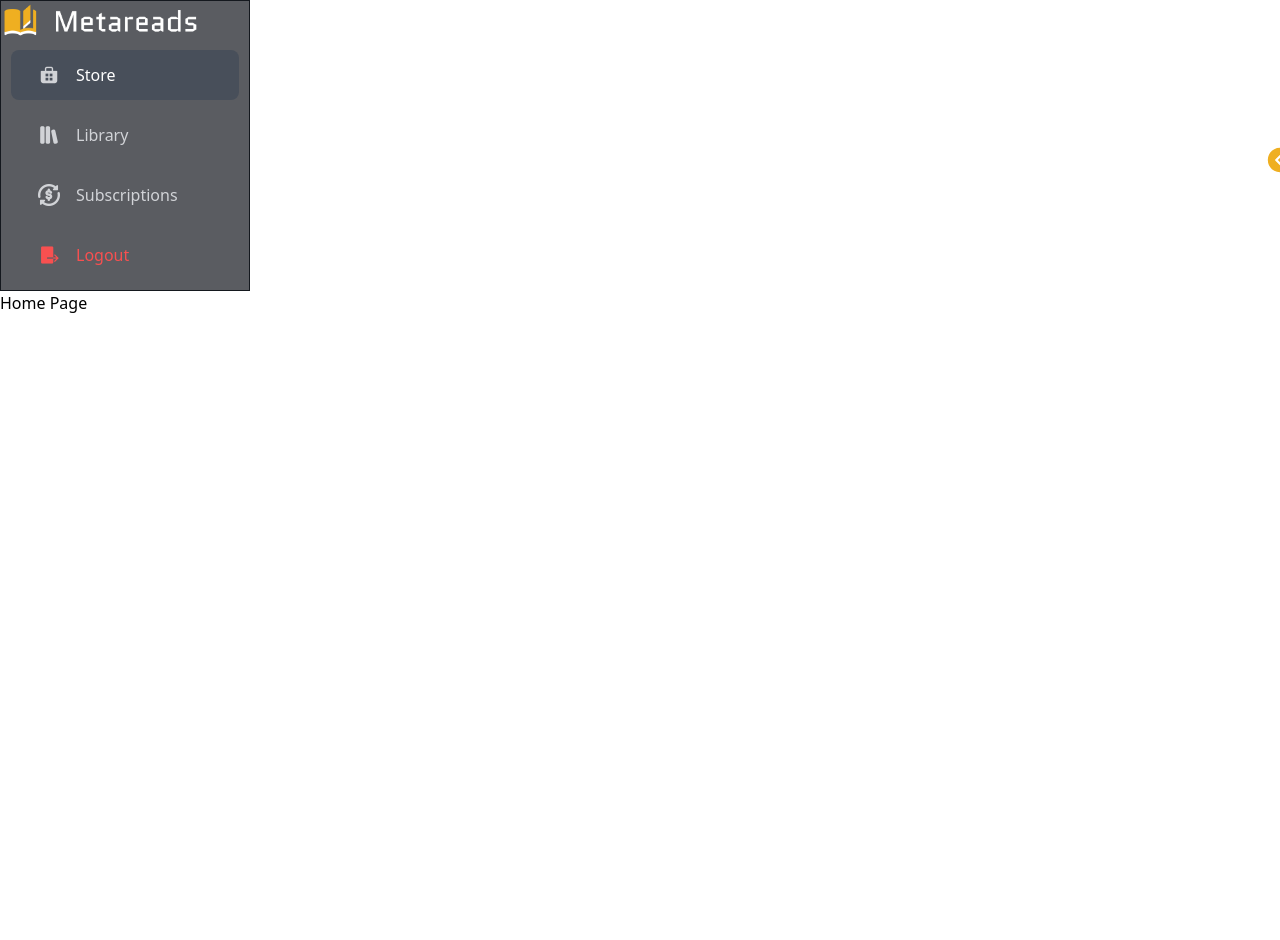
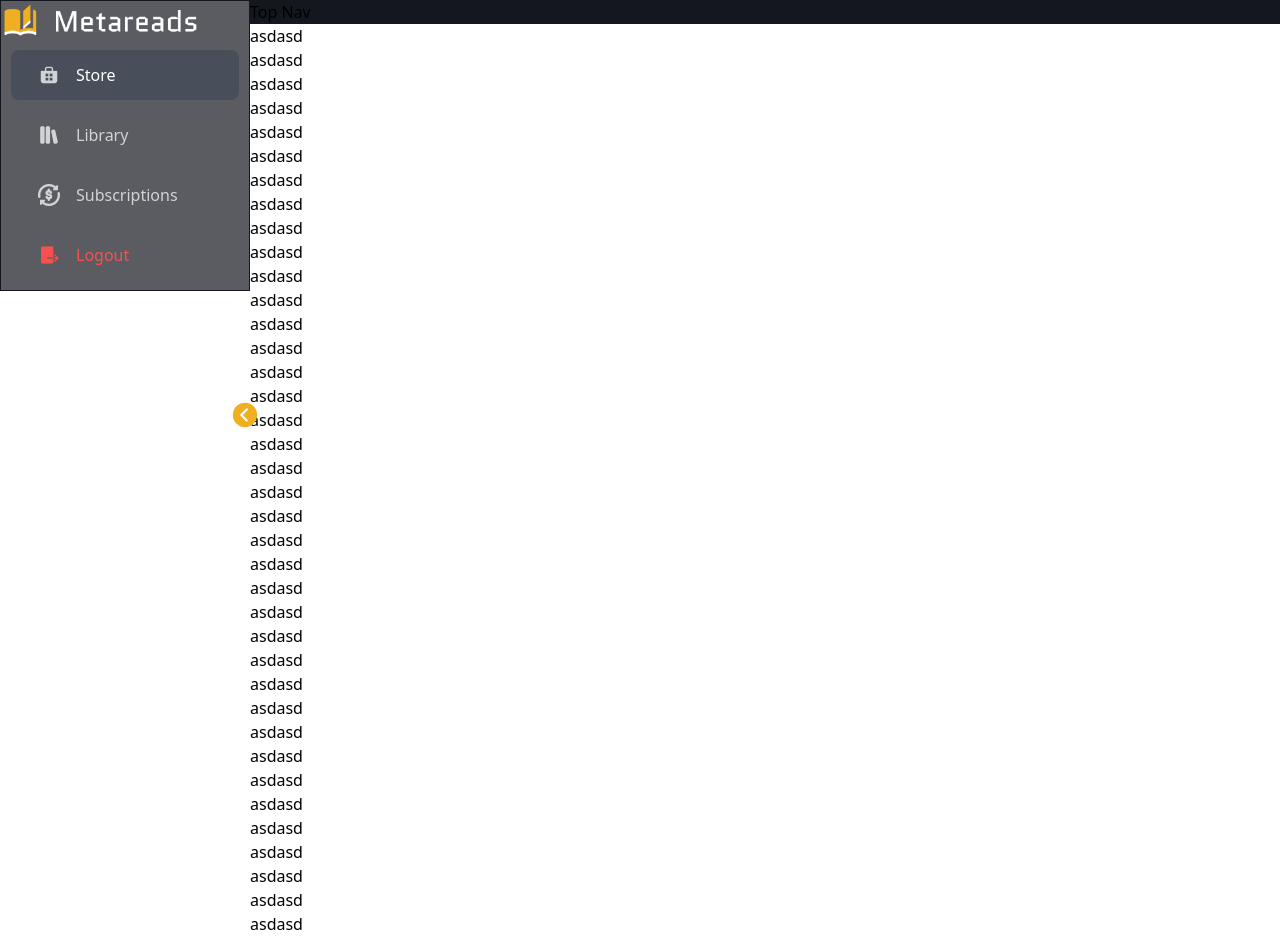
Before and after one commit to Shirloin/MetaReads, a React (Vite) app in the folder src/MetaReads_frontend/: page / in a window 1280 px wide. Shown: the top 940 px of the page. Before the commit the page ends 800 px from the top, so only its background shows below. Built offline with nearby package versions, Linux system fonts and the light colour scheme.

Commit message:
Update All Navbar positioning

```diff
--- a/src/MetaReads_frontend/src/components/Layout/PageLayout.jsx
+++ b/src/MetaReads_frontend/src/components/Layout/PageLayout.jsx
@@ -1,11 +1,16 @@
+import { useCollapsed } from "../../lib/collapsed_provider";
 import SideNavbar from "../Navbar/SideNavbar";
 
 export default function PageLayout({ children }) {
+  const { collapsed } = useCollapsed();
   return (
     <div className="flex min-h-screen w-full">
       <SideNavbar />
-      <main className="min-h-screen w-full">
-        <div className="">{children}</div>
+      <main
+        className="min-h-screen w-full transition-all duration-300"
+        style={{ marginLeft: collapsed ? "97px" : "250px" }}
+      >
+        <div>{children}</div>
       </main>
     </div>
   );
--- a/src/MetaReads_frontend/src/components/Navbar/SideNavbar.jsx
+++ b/src/MetaReads_frontend/src/components/Navbar/SideNavbar.jsx
@@ -45,6 +45,7 @@ export default function SideNavbar() {
         collapsed={collapsed}
         backgroundColor={hexToRgba("#14181E", 0.7)}
         className="inject-black-border inject-width h-full"
+        style={{ position: "fixed", top: 0, left: 0 }}
       >
         <Menu className="w-100 mb-6 mt-6 flex justify-center align-middle">
           {collapsed == true && (
@@ -124,12 +125,14 @@ export default function SideNavbar() {
       <div
         onClick={toggleSidebar}
         style={{
-          position: "absolute",
+          position: "fixed",
           top: "50%",
-          right: "0%",
+          left: collapsed ? "80px" : "230px",
+          right: "100%",
           transform: "translate(50%, 0)",
           cursor: "pointer",
           zIndex: 1000,
+          transition: "left 0.28s ease",
         }}
       >
         {collapsed ? (
--- /dev/null
+++ b/src/MetaReads_frontend/src/components/Navbar/TopNavbar.jsx
@@ -0,0 +1,23 @@
+export default function TopNavbar() {
+  return (
+    <div
+      className="fixed h-[100px] w-full text-white"
+      style={{
+        backgroundColor: "#14181E",
+      }}
+    >
+      <div
+        className="absolute inset-0"
+        style={{
+          backgroundColor: "#14181E",
+          opacity: "0.71",
+          zIndex: -1,
+        }}
+      ></div>
+      <div className="relative z-10">
+        {/* Content Layer */}
+        Top Nav
+      </div>
+    </div>
+  );
+}
--- a/src/MetaReads_frontend/src/page/HomePage.jsx
+++ b/src/MetaReads_frontend/src/page/HomePage.jsx
@@ -1,6 +1,60 @@
 import PageLayout from "../components/Layout/PageLayout";
-import SideNavbar from "../components/Navbar/SideNavbar";
+import TopNavbar from "../components/Navbar/TopNavbar";
 
 export default function HomePage() {
-  return <PageLayout>Home Page</PageLayout>;
+  return (
+    <PageLayout>
+      <TopNavbar />
+      <div>
+        <div className="text-white">asdasd</div>
+        <div className="text-white">asdasd</div>
+        <div className="text-white">asdasd</div>
+        <div className="text-white">asdasd</div>
+        <div className="text-white">asdasd</div>
+        <div className="text-white">asdasd</div>
+        <div className="text-white">asdasd</div>
+        <div className="text-white">asdasd</div>
+        <div className="text-white">asdasd</div>
+        <div className="text-white">asdasd</div>
+        <div className="text-white">asdasd</div>
+        <div className="text-white">asdasd</div>
+        <div className="text-white">asdasd</div>
+        <div className="text-white">asdasd</div>
+        <div className="text-white">asdasd</div>
+        <div className="text-white">asdasd</div>
+        <div className="text-white">asdasd</div>
+        <div className="text-white">asdasd</div>
+        <div className="text-white">asdasd</div>
+        <div className="text-white">asdasd</div>
+        <div className="text-white">asdasd</div>
+        <div className="text-white">asdasd</div>
+        <div className="text-white">asdasd</div>
+        <div className="text-white">asdasd</div>
+        <div className="text-white">asdasd</div>
+        <div className="text-white">asdasd</div>
+        <div className="text-white">asdasd</div>
+        <div className="text-white">asdasd</div>
+        <div className="text-white">asdasd</div>
+        <div className="text-white">asdasd</div>
+        <div className="text-white">asdasd</div>
+        <div className="text-white">asdasd</div>
+        <div className="text-white">asdasd</div>
+        <div className="text-white">asdasd</div>
+        <div className="text-white">asdasd</div>
+        <div className="text-white">asdasd</div>
+        <div className="text-white">asdasd</div>
+        <div className="text-white">asdasd</div>
+        <div className="text-white">asdasd</div>
+        <div className="text-white">asdasd</div>
+        <div className="text-white">asdasd</div>
+        <div className="text-white">asdasd</div>
+        <div className="text-white">asdasd</div>
+        <div className="text-white">asdasd</div>
+        <div className="text-white">asdasd</div>
+        <div className="text-white">asdasd</div>
+        <div className="text-white">asdasd</div>
+        <div className="text-white">asdasd</div>
+      </div>
+    </PageLayout>
+  );
 }
```
